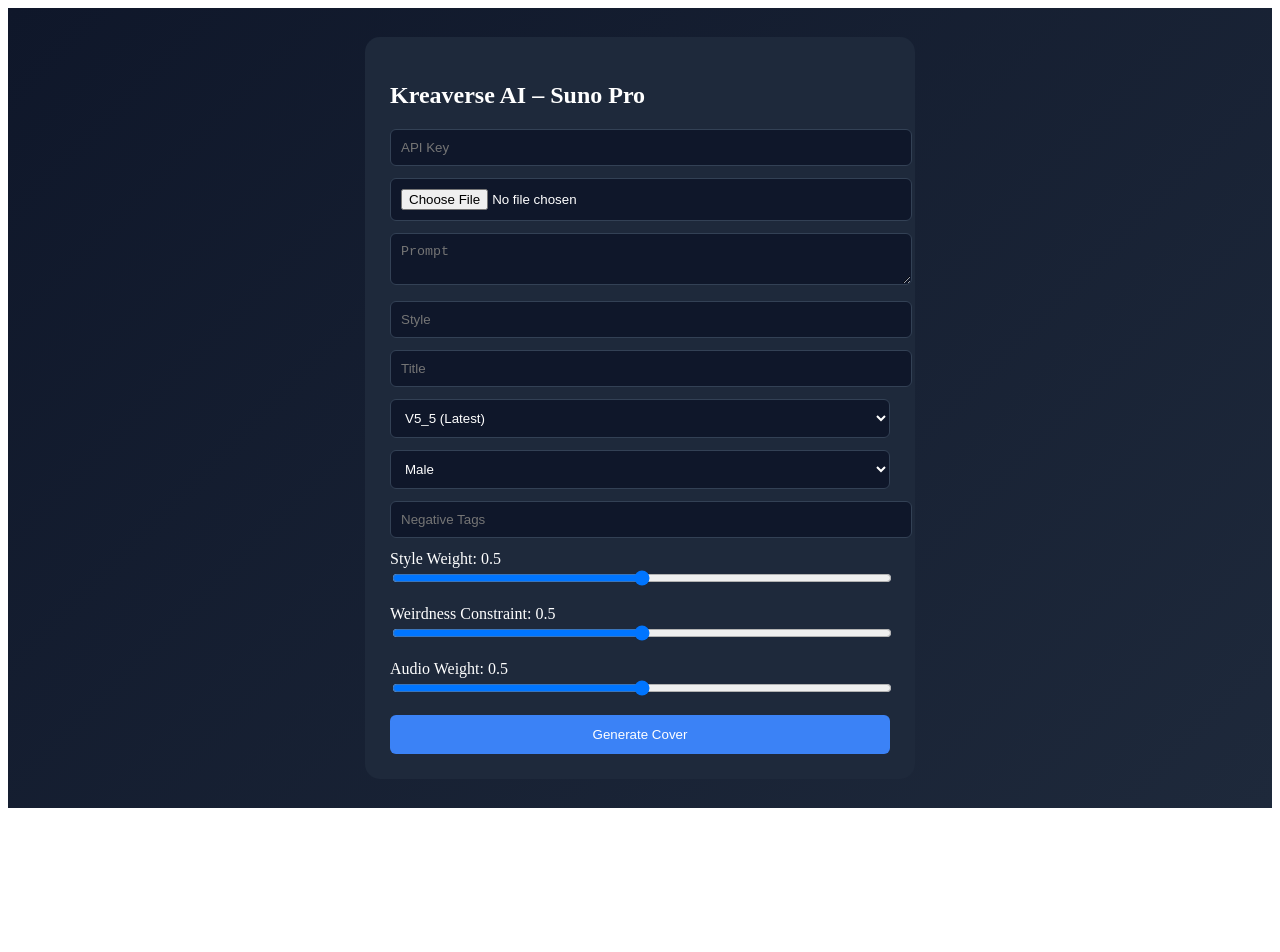
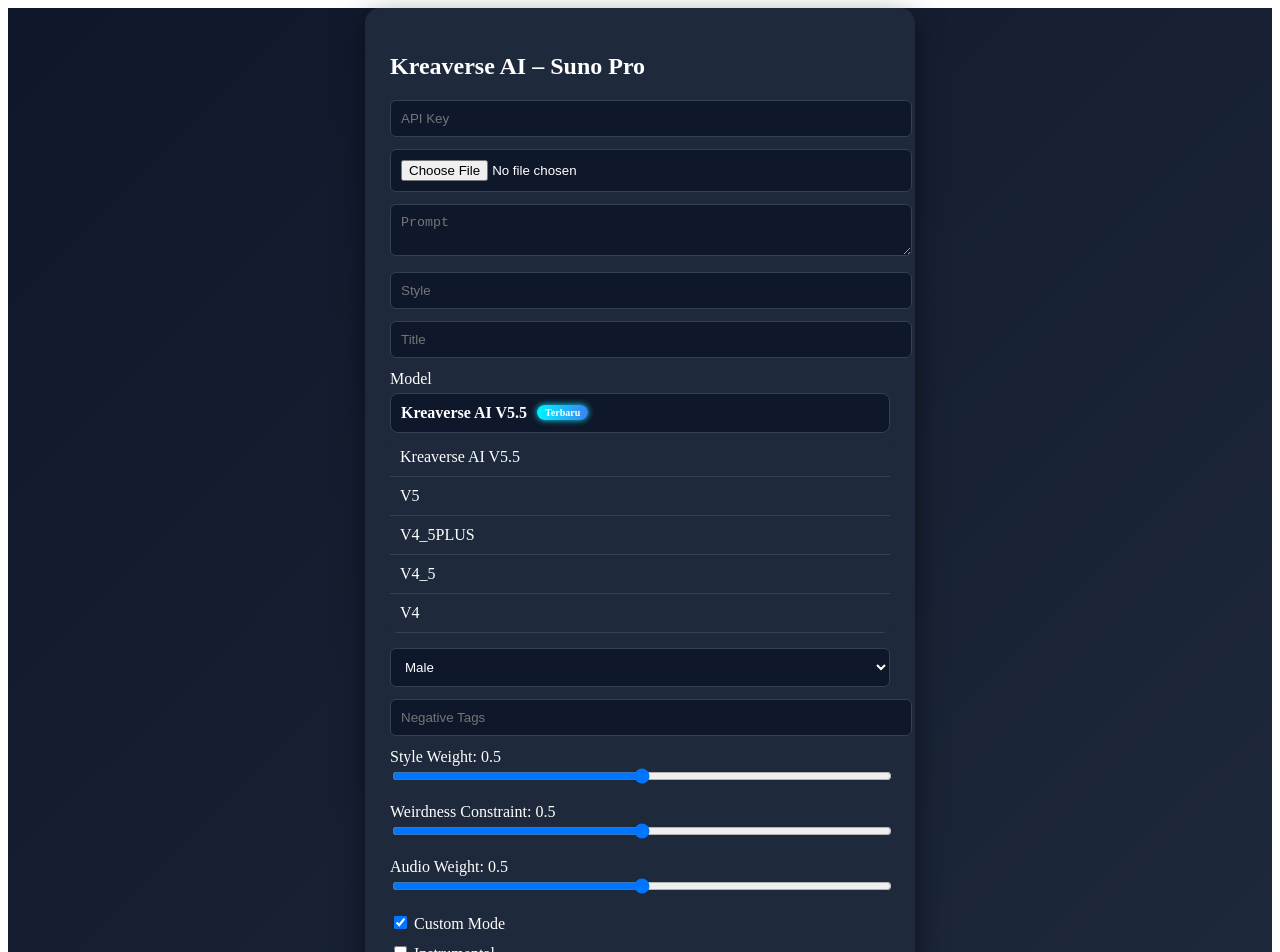
Before and after one commit to habigeneratewebsite-a11y/kreaverse-ai, a Next.js app: page /dashboard in a window 1280 px wide. Shown: the top 952 px of the page. Before the commit the page ends 816 px from the top, so only its background shows below. Built offline with nearby package versions, Linux system fonts and the light colour scheme.

Commit message:
Update dashboard.js

```diff
--- a/pages/dashboard.js
+++ b/pages/dashboard.js
@@ -1,4 +1,4 @@
-import { useState } from 'react'
+import { useState, useEffect } from 'react'
 
 export default function Dashboard() {
 
@@ -17,10 +17,23 @@
   const [audioWeight, setAudioWeight] = useState(0.5)
   const [loading, setLoading] = useState(false)
 
+  useEffect(() => {
+    const styleTag = document.createElement('style')
+    styleTag.innerHTML = `
+      @keyframes glow {
+        from { box-shadow: 0 0 5px #00f5ff; }
+        to { box-shadow: 0 0 15px #3b82f6; }
+      }
+      @keyframes fadeIn {
+        from { opacity:0; transform:translateY(20px); }
+        to { opacity:1; transform:translateY(0); }
+      }
+    `
+    document.head.appendChild(styleTag)
+  }, [])
+
   async function generateCover() {
-
     if (!file) return alert("Select audio file")
-
     setLoading(true)
 
     const formData = new FormData()
@@ -34,7 +47,7 @@
 
     const uploadData = await uploadRes.json()
 
-    const sunoRes = await fetch('/api/suno/cover', {
+    await fetch('/api/suno/cover', {
       method: 'POST',
       headers: {
         'Content-Type': 'application/json',
@@ -57,16 +70,17 @@
       })
     })
 
-    await sunoRes.json()
     setLoading(false)
     alert("Task Created ✅")
   }
 
   return (
     <div style={pageStyle}>
-      <div style={cardStyle}>
+      <div style={{...cardStyle, animation:'fadeIn 0.8s ease'}}>
 
-        <h2>Kreaverse AI – Suno Pro</h2>
+        <h2 style={{marginBottom:20}}>
+          Kreaverse AI – Suno Pro
+        </h2>
 
         <input placeholder="API Key"
           value={apiKey}
@@ -98,16 +112,27 @@
           style={inputStyle}
         />
 
-        <select value={model}
-          onChange={e=>setModel(e.target.value)}
-          style={inputStyle}
-        >
-          <option value="V5_5">V5_5 (Latest)</option>
-          <option value="V5">V5</option>
-          <option value="V4_5PLUS">V4_5PLUS</option>
-          <option value="V4_5">V4_5</option>
-          <option value="V4">V4</option>
-        </select>
+        {/* MODEL CUSTOM DROPDOWN */}
+        <div style={{marginBottom:15}}>
+          <label>Model</label>
+          <div style={dropdownBox}>
+            Kreaverse AI {model === 'V5_5' ? 'V5.5' : model}
+            {model === 'V5_5' && (
+              <span style={badgeStyle}>Terbaru</span>
+            )}
+          </div>
+
+          <div style={dropdownList}>
+            {["V5_5","V5","V4_5PLUS","V4_5","V4"].map(m => (
+              <div key={m}
+                style={dropdownItem}
+                onClick={()=>setModel(m)}
+              >
+                {m === "V5_5" ? "Kreaverse AI V5.5" : m}
+              </div>
+            ))}
+          </div>
+        </div>
 
         <select value={vocalGender}
           onChange={e=>setVocalGender(e.target.value)}
@@ -127,7 +152,23 @@
         <Slider label="Weirdness Constraint" value={weirdness} setValue={setWeirdness}/>
         <Slider label="Audio Weight" value={audioWeight} setValue={setAudioWeight}/>
 
-        <button onClick={generateCover} style={buttonStyle}>
+        <label style={toggleStyle}>
+          <input type="checkbox"
+            checked={customMode}
+            onChange={()=>setCustomMode(!customMode)}
+          /> Custom Mode
+        </label>
+
+        <label style={toggleStyle}>
+          <input type="checkbox"
+            checked={instrumental}
+            onChange={()=>setInstrumental(!instrumental)}
+          /> Instrumental
+        </label>
+
+        <button onClick={generateCover}
+          style={buttonStyle}
+        >
           {loading ? "Generating..." : "Generate Cover"}
         </button>
 
@@ -165,7 +206,8 @@
   background: '#1e293b',
   padding: 25,
   borderRadius: 15,
-  color: 'white'
+  color: 'white',
+  boxShadow:'0 10px 30px rgba(0,0,0,0.5)'
 }
 
 const inputStyle = {
@@ -178,11 +220,50 @@
   color: 'white'
 }
 
+const dropdownBox = {
+  padding: 10,
+  borderRadius: 8,
+  background: '#0f172a',
+  border: '1px solid #334155',
+  marginTop:5,
+  marginBottom:5,
+  fontWeight:'bold',
+  display:'flex',
+  alignItems:'center'
+}
+
+const dropdownList = {
+  background:'#1e293b',
+  borderRadius:8,
+  overflow:'hidden'
+}
+
+const dropdownItem = {
+  padding:10,
+  cursor:'pointer',
+  borderBottom:'1px solid #334155'
+}
+
+const badgeStyle = {
+  marginLeft:10,
+  padding:'2px 8px',
+  fontSize:10,
+  background:'linear-gradient(90deg,#00f5ff,#3b82f6)',
+  borderRadius:20,
+  animation:'glow 1.5s ease-in-out infinite alternate'
+}
+
+const toggleStyle = {
+  display:'block',
+  marginBottom:10
+}
+
 const buttonStyle = {
-  width: '100%',
-  padding: 12,
-  borderRadius: 6,
-  border: 'none',
-  background: '#3b82f6',
-  color: 'white'
+  width:'100%',
+  padding:12,
+  borderRadius:6,
+  border:'none',
+  background:'#3b82f6',
+  color:'white',
+  cursor:'pointer'
 }
```
